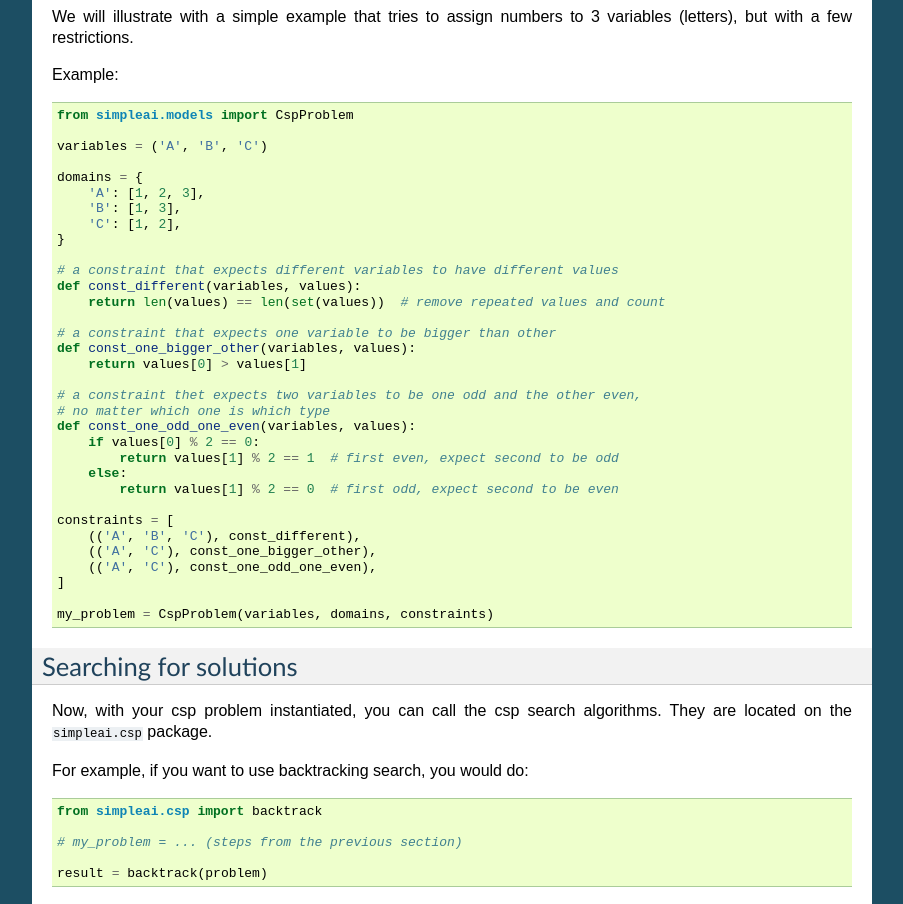
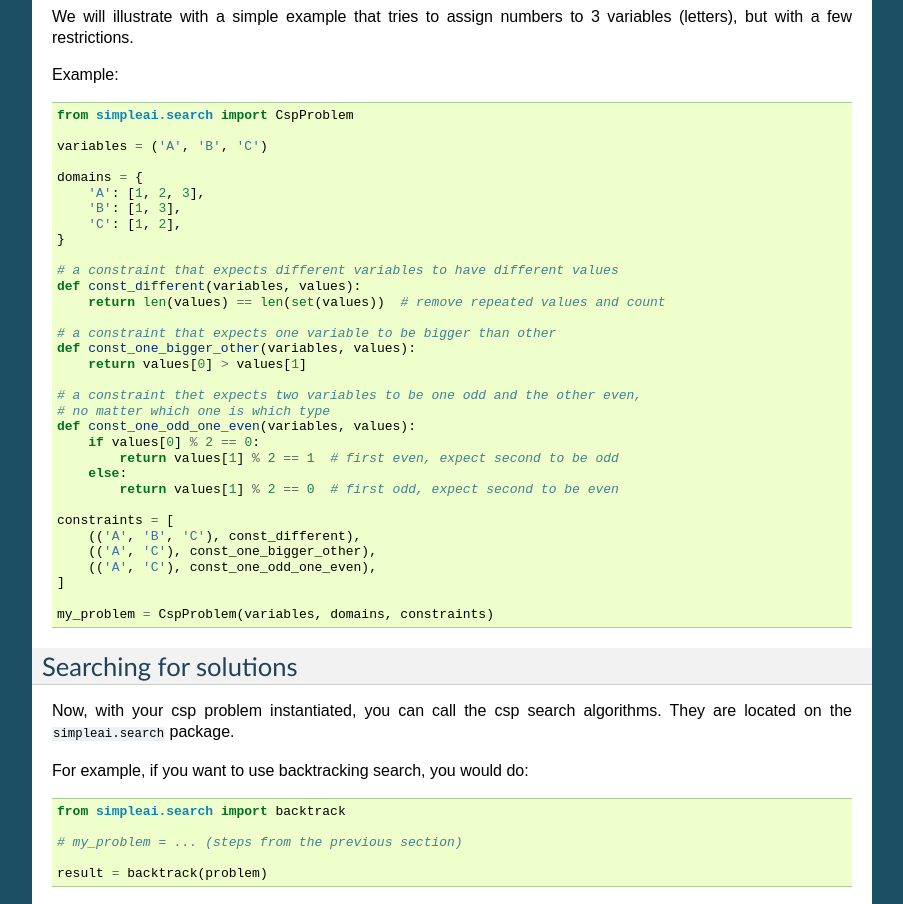
Before and after one commit to simpleai-team/simpleai, a Sphinx documentation site: the page built from docs/constraint_satisfaction_problems.rst, in a window 1280 px wide and 1400 px high, scrolled down 481 px. Shown: the part 152-1056 px from the top of the window, without its empty margins (198-1101 px from the left). Built offline with Sphinx 7.4.7, drawn with Linux system fonts in a browser that asks for light colours; some of the changed text lies outside the part shown.

Commit message:
Updated docs with new subpackages structure, and new class name

```diff
--- a/docs/constraint_satisfaction_problems.rst
+++ b/docs/constraint_satisfaction_problems.rst
@@ -24,7 +24,7 @@ Example:
 
 .. code-block:: python
 
-    from simpleai.models import CspProblem
+    from simpleai.search import CspProblem
 
     variables = ('A', 'B', 'C')
 
@@ -62,13 +62,13 @@ Example:
 Searching for solutions
 -----------------------
 
-Now, with your csp problem instantiated, you can call the csp search algorithms. They are located on the ``simpleai.csp`` package.
+Now, with your csp problem instantiated, you can call the csp search algorithms. They are located on the ``simpleai.search`` package.
 
 For example, if you want to use backtracking search, you would do:
 
 .. code-block:: python
 
-    from simpleai.csp import backtrack
+    from simpleai.search import backtrack
 
     # my_problem = ... (steps from the previous section)
 
@@ -84,19 +84,19 @@ All the implemented algorithms have their docstring defined. In any python conso
 
 The implemented algorithms are:
 
-.. automodule:: simpleai.csp
+.. automodule:: simpleai.search.csp
    :members:
 
 Using heuristics
 ----------------
 
-The backtrack algorithm allows the use of generic heuristics for variable and value selections. In the help of the function are listed the available heuristics for each one, and to use them you must just import them from the same ``simpleai.csp`` package.
+The backtrack algorithm allows the use of generic heuristics for variable and value selections. In the help of the function are listed the available heuristics for each one, and to use them you must just import them from the same ``simpleai.search`` package.
 
 Example:
 
 .. code-block:: python
 
-    from simpleai.csp import backtrack, MOST_CONSTRAINED_VARIABLE, LEAST_CONSTRAINING_VALUE
+    from simpleai.search import backtrack, MOST_CONSTRAINED_VARIABLE, LEAST_CONSTRAINING_VALUE
 
     # my_problem = ... (steps from the previous section)
 
--- a/docs/index.rst
+++ b/docs/index.rst
@@ -8,6 +8,9 @@ Welcome to simpleai's documentation!
 
 Contents:
 
+Search Problems:
+----------------
+
 * :doc:`Introduction (this page)<index>`
 * :doc:`search_problems`
 * :doc:`local_search_problems`
--- a/docs/local_search_problems.rst
+++ b/docs/local_search_problems.rst
@@ -93,11 +93,11 @@ Example:
 Searching for solutions
 -----------------------
 
-This works exactly as for search algorithms, with the only difference that they are located on the ``simpleai.local_search`` package.
+This works exactly as for search algorithms.
 
 They have help like the search algorithms, and return the same type of result.
 
 The implemented local search algorithms are:
 
-.. automodule:: simpleai.local_search
+.. automodule:: simpleai.search.local
    :members:
--- a/docs/search_problems.rst
+++ b/docs/search_problems.rst
@@ -26,11 +26,11 @@ Example:
 
 .. code-block:: python
 
-    from simpleai.models import Problem
+    from simpleai.search import SearchProblem
 
     GOAL = 'HELLO WORLD'
 
-    class HelloProblem(Problem):
+    class HelloProblem(SearchProblem):
         def actions(self, state):
             if len(state) < len(GOAL):
                 return [c for c in ' ABCDEFGHIJKLMNOPQRSTUVWXYZ']
```
Also changed, not shown: other parts of docs/search_problems.rst (+1 -1 lines).
